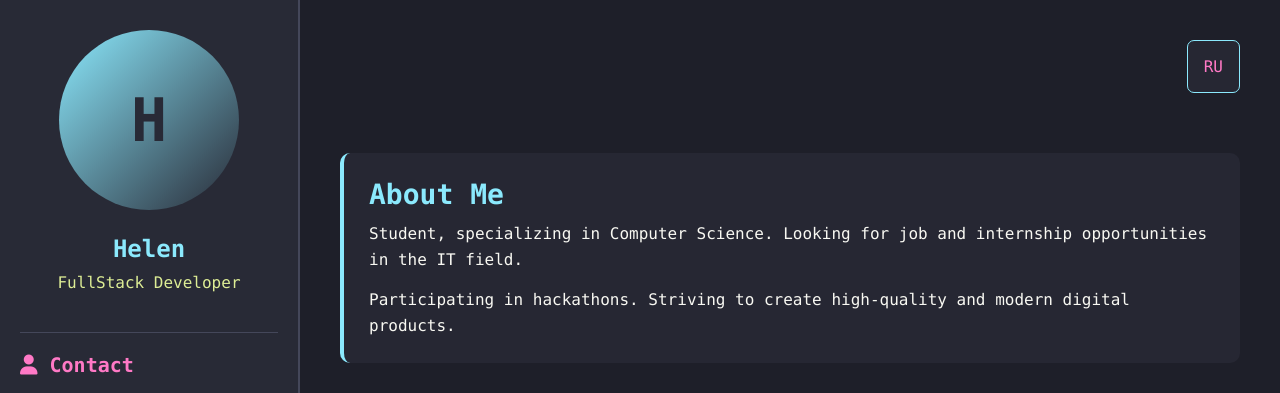
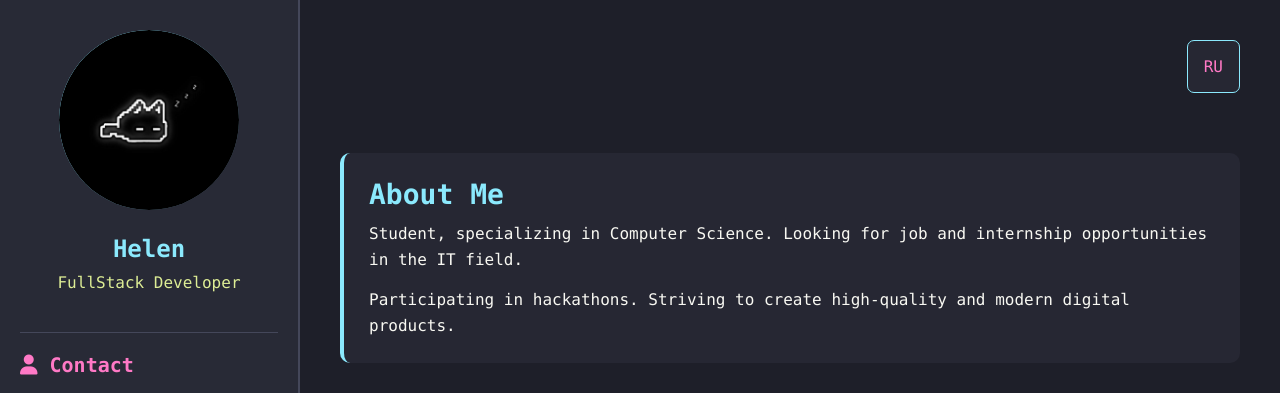
Before and after one commit to Helen11-png/portfolio-Django, a Django app: page / in a window 1280 px wide. Shown: the top 393 px of the page. Run offline with Django 5.2, Linux system fonts and the light colour scheme.

Commit message:
improved avatar

```diff
--- a/main/static/main/css/main.css
+++ b/main/static/main/css/main.css
@@ -21,6 +21,8 @@ body {
     flex-direction: column;
 }
 /* Avatar/photo */
+
+/* Avatar/photo */
 .avatar {
     width: 180px;
     height: 180px;
@@ -33,6 +35,15 @@ body {
     font-size: 60px;
     color: #282a36;
     font-weight: bold;
+    overflow: hidden;
+}
+
+.avatar-img {
+    width: 100%;
+    height: 100%;
+    object-fit: cover;
+    border-radius: 50%;
+    display: block;
 }
 .language-switcher {
     display: inline-block;
--- a/main/templates/main/main.html
+++ b/main/templates/main/main.html
@@ -15,7 +15,7 @@
     </button>
     <aside class="sidebar" id="sidebar">
         <div class="avatar">
-            H
+            <img src="static/main/img/for_design/cat4.jpg" alt="cat" class="avatar-img">
         </div>
         <h1 style="color: #8BE9FD; text-align: center; margin-bottom: 10px;">Helen</h1>
         <p style="color: #dded95; text-align: center; margin-bottom: 20px;">FullStack Developer</p>
--- a/main/templates/main/main_ru.html
+++ b/main/templates/main/main_ru.html
@@ -15,7 +15,7 @@
     </button>
     <aside class="sidebar" id="sidebar">
         <div class="avatar">
-            А
+            <img src="/static/main/img/for_design/cat4.jpg" alt="cat" class="avatar-img">
         </div>
         <h1 style="color: #8BE9FD; text-align: center; margin-bottom: 10px;">Алёна</h1>
         <p style="color: #dded95; text-align: center; margin-bottom: 20px;">FullStack разработчик</p>
```
